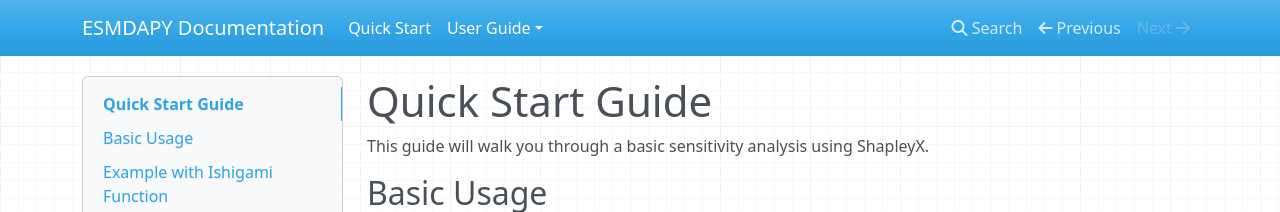
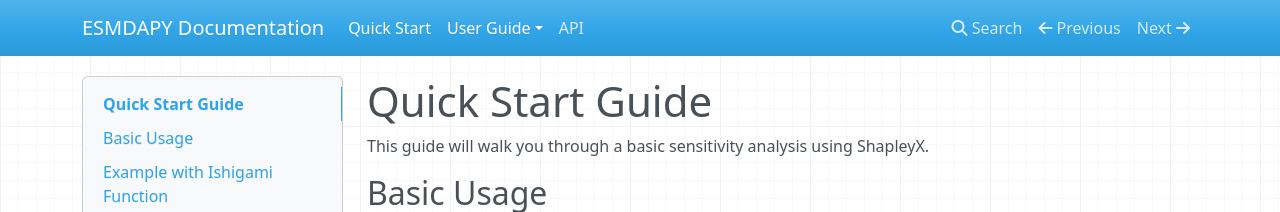
Before and after one commit to frbennett/shapleyx, an MkDocs documentation site: the page built from docs/quick_start.md, in a window 1280 px wide. Shown: the top 212 px of the page. Built offline with MkDocs 1.6.1, drawn with Linux system fonts in a browser that asks for light colours; nearby versions of some CDN libraries.

Commit message:
Update mkdocs.yml
Add API menu to docs

```diff
--- a/mkdocs.yml
+++ b/mkdocs.yml
@@ -5,3 +5,4 @@ nav:
     - User Guide:
         - Introduction: theory.md
         - Quick Start: quick_start.md
+    - API: api.md
```
